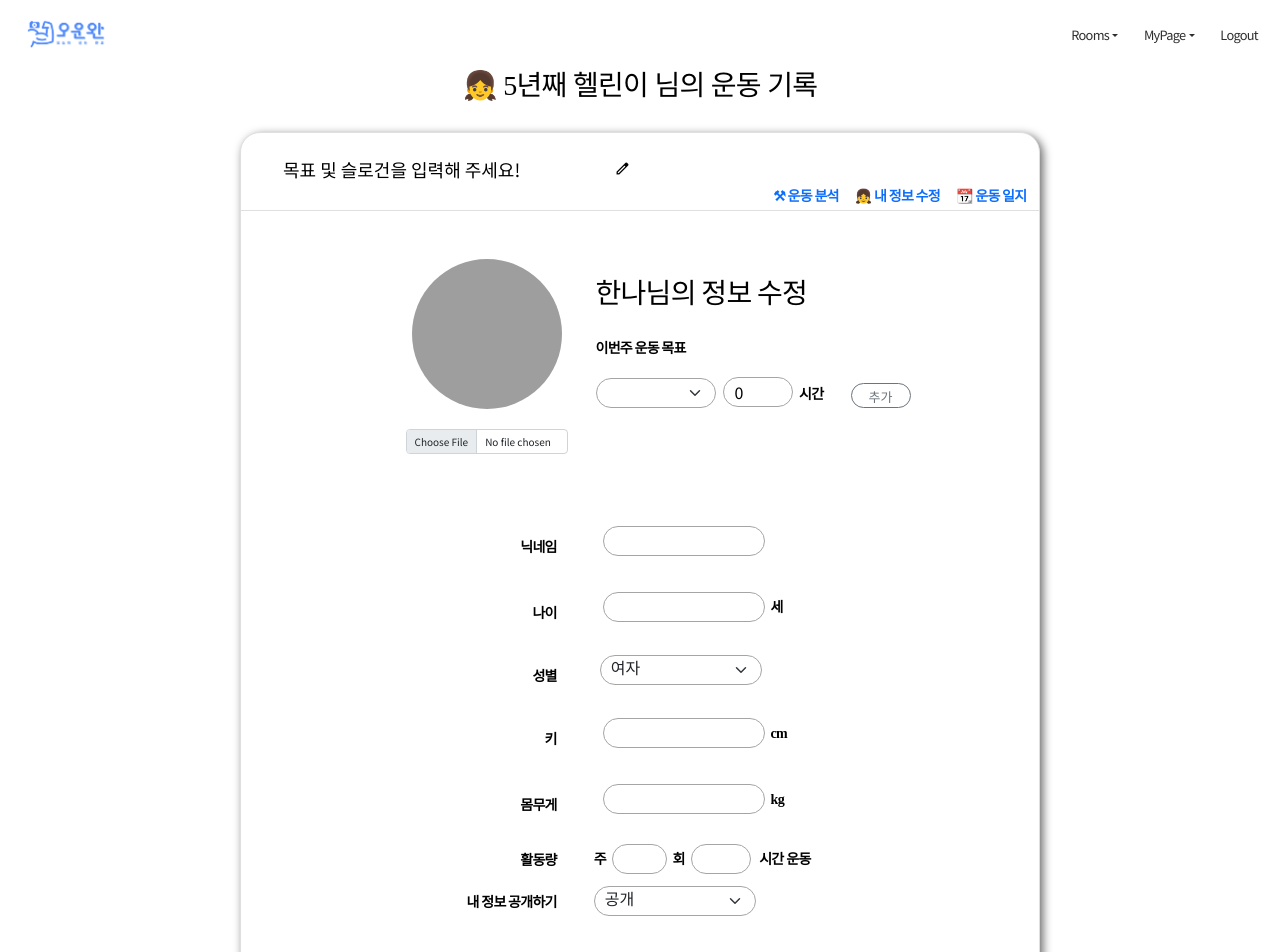
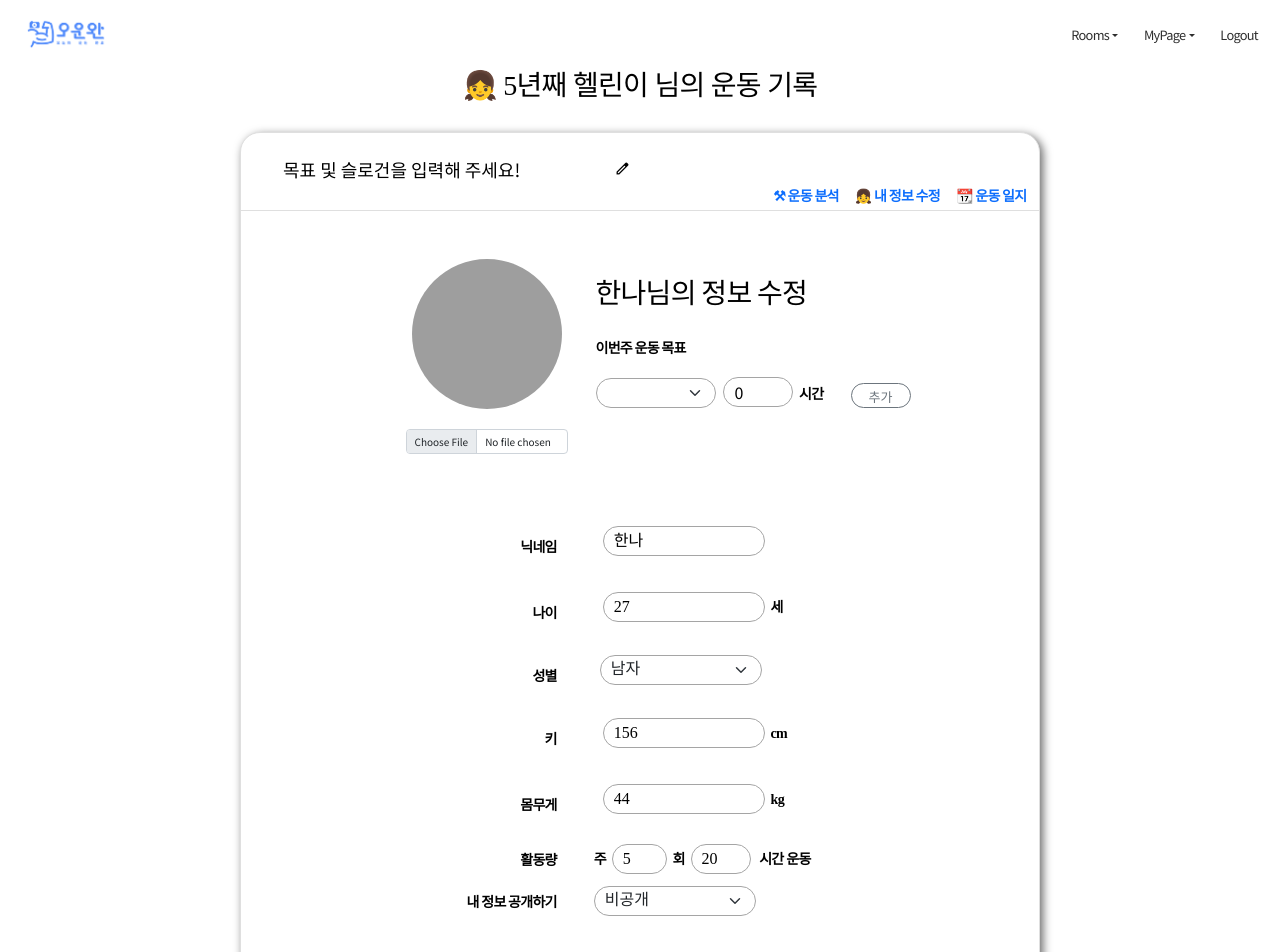
Before and after one commit to junojam/owo, a Vue app in the folder frontend/owo/: page /mypage/update in a window 1280 px wide. Shown: the top 952 px of the page. Built offline with nearby package versions, Linux system fonts and the light colour scheme; grey boxes are pictures that could not be loaded; a web font is replaced by a local one.

Commit message:
[F] ADD_mypage_update_data binding

```diff
--- a/frontend/owo/src/views/MyPage/MyPageUpdateView.vue
+++ b/frontend/owo/src/views/MyPage/MyPageUpdateView.vue
@@ -45,13 +45,15 @@
         <tbody>
 
           <tr>
-            <th class="th-1">닉네임</th><label for="nick">
-              <th class="th-2"><input type="text" name="nick"></th></label>
+            <th class="th-1">닉네임</th>
+            <label for="nick">
+              <th class="th-2"><input type="text" name="nick" v-model=user.nick></th>
+            </label>
           </tr>
 
           <tr>
             <th class="th-1">나이</th><label for="age">
-              <th class="th-2"><input type="number" name="age">
+              <th class="th-2"><input type="number" name="age" v-model=user.age>
               <span class="th-2-text"> 세</span></th></label>
           </tr>
 
@@ -59,7 +61,8 @@
             <th class="th-1">성별</th>
             <label for="gender">
               <th class="th-2">
-                <select class="form-select form-select-sm" name="radio" id="gender">
+                <select class="form-select form-select-sm"
+                  name="radio" id="gender" v-model=user.gender>
                   <option value="female">여자</option>
                   <option value="male">남자</option>
                 </select>
@@ -70,7 +73,7 @@
           <tr>
             <th class="th-1">키</th><label for="height">
               <th class="th-2">
-                <input type="number" name="height"> cm
+                <input type="number" name="height" v-model=user.height> cm
               </th>
             </label>
           </tr>
@@ -78,7 +81,7 @@
           <tr>
             <th class="th-1">몸무게</th><label for="secret">
               <th class="th-2">
-                <input type="number" name="weight"> kg
+                <input type="number" name="weight" v-model=user.weight> kg
               </th>
             </label>
           </tr>
@@ -87,9 +90,11 @@
             <th class="th-1">활동량</th>
             <th class="th-2">
               <label for="activity-num"> 주
-                <input type="number" style="width: 55px;" name="activity-num">&nbsp;회&nbsp;</label>
+                <input type="number" style="width: 55px;"
+                  name="activity-num" v-model=user.activity.weektimes>&nbsp;회&nbsp;</label>
               <label for="activity-hour">
-                <input type="number" style="width: 60px;" name="activity-hour">
+                <input type="number" style="width: 60px;"
+                  name="activity-hour" v-model=user.activity.weekhours>
                 &nbsp;시간 운동&nbsp;</label>
             </th>
           </tr>
@@ -97,7 +102,8 @@
           <tr>
             <th class="th-1">내 정보 공개하기</th>
             <th class="th-2"><label for="secret">
-              <select class="form-select form-select-sm" name="radio" id="secret">
+              <select class="form-select form-select-sm"
+                name="radio" id="secret" v-model=user.secret>
                 <option value="1">공개</option>
                 <option value="2">비공개</option>
               </select></label>
@@ -125,6 +131,15 @@ export default {
       user: {
         nick: '한나',
         slogan: '아자아자 화이팅!',
+        age: 27,
+        gender: 'male',
+        height: 156,
+        weight: 44,
+        activity: {
+          weektimes: 5,
+          weekhours: 20,
+        },
+        secret: 2,
         goals: [],
       },
     };
```
